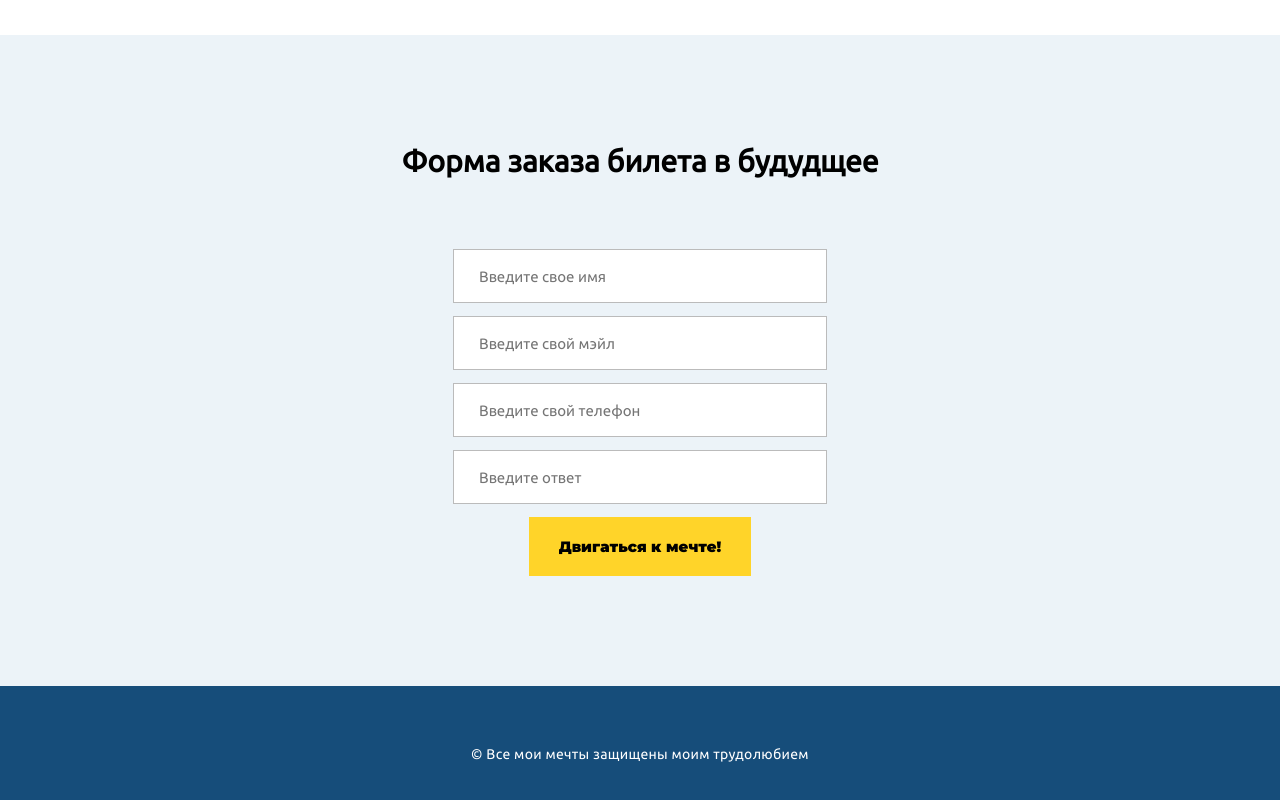
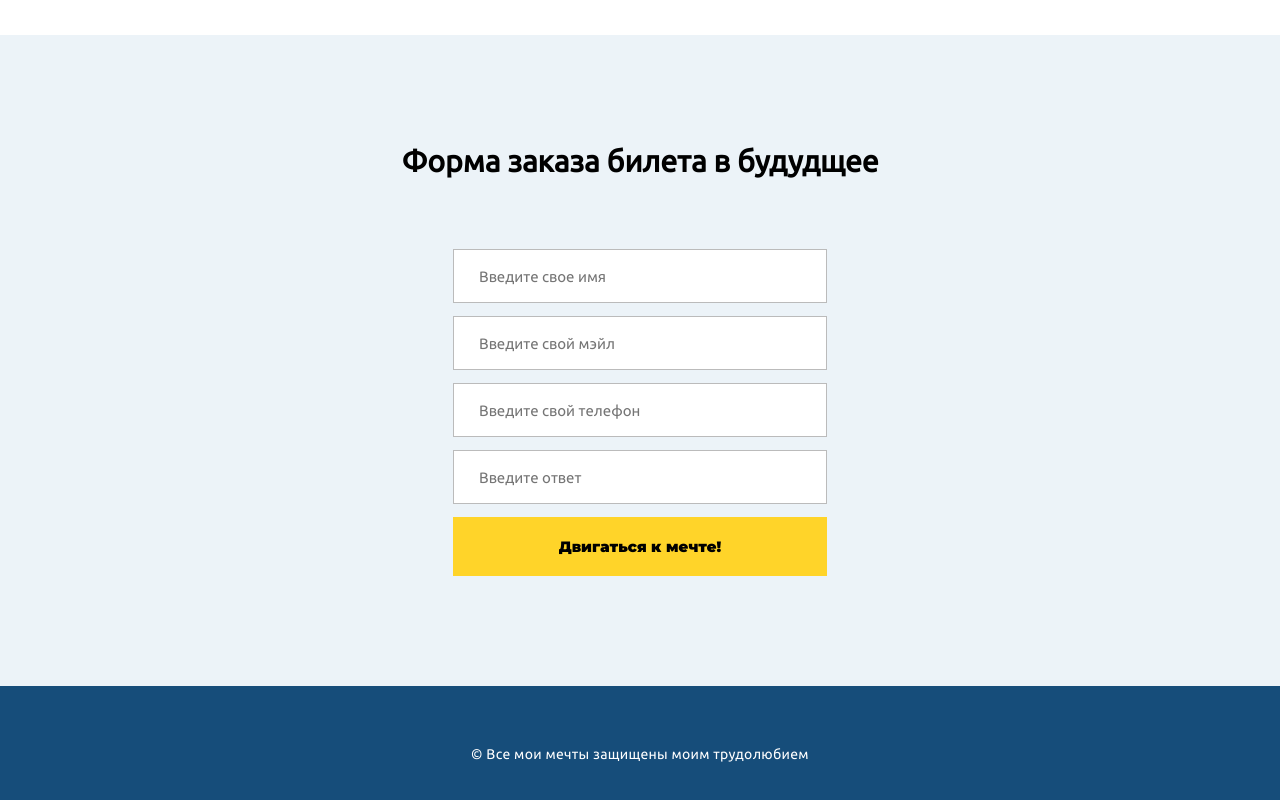
Before and after one commit to SivakKaterina/-Plan-for-the-future, a plain HTML site: page index.html in a window 1280 px wide. Shown: the part 1451-2251 px from the top of the page. Drawn offline with nearby package versions, Linux system fonts and the light colour scheme.

Commit message:
Исправила размер кнопри к футере

```diff
--- a/css/style.css
+++ b/css/style.css
@@ -166,6 +166,7 @@ h3 {
   flex-wrap: wrap;
 }
 .btn-form {
+  width: 374px;
   border: 0;
   cursor: pointer;
   display: block;
```
